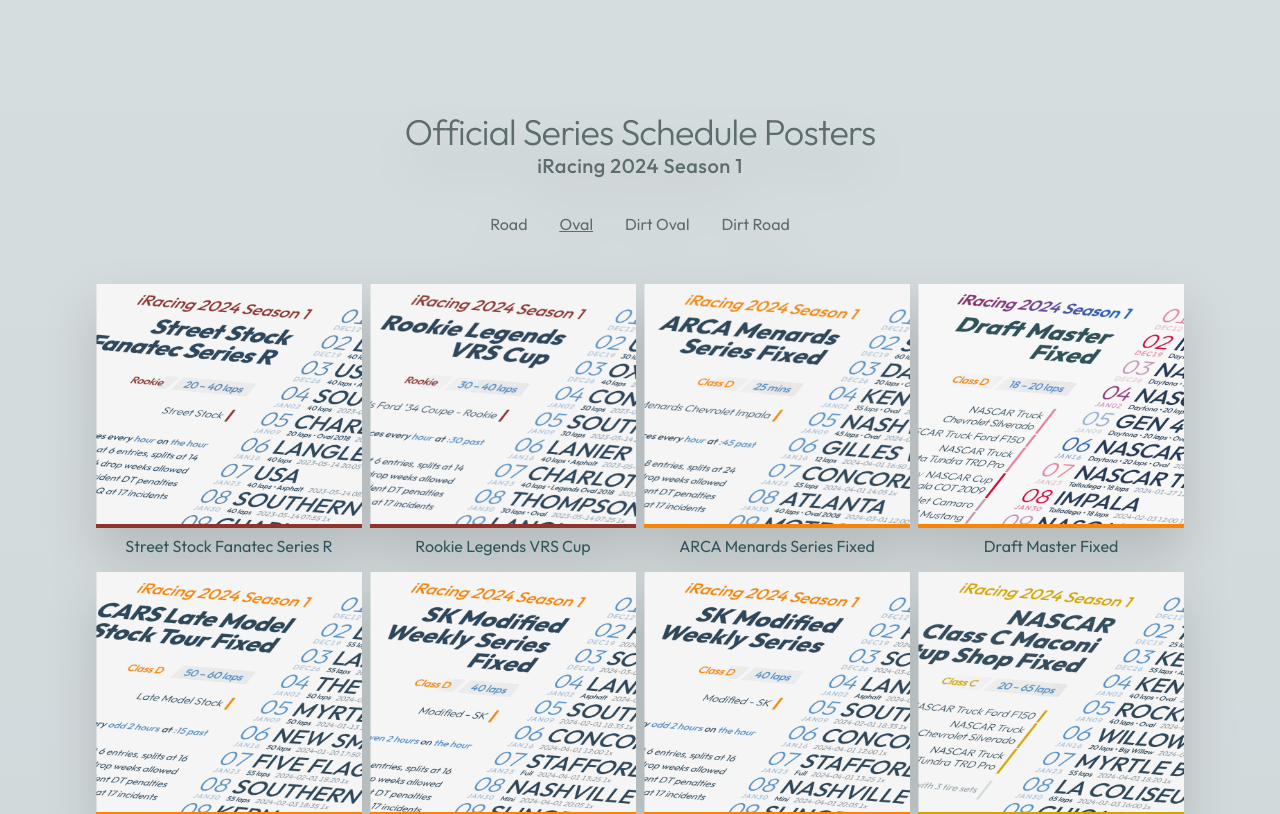
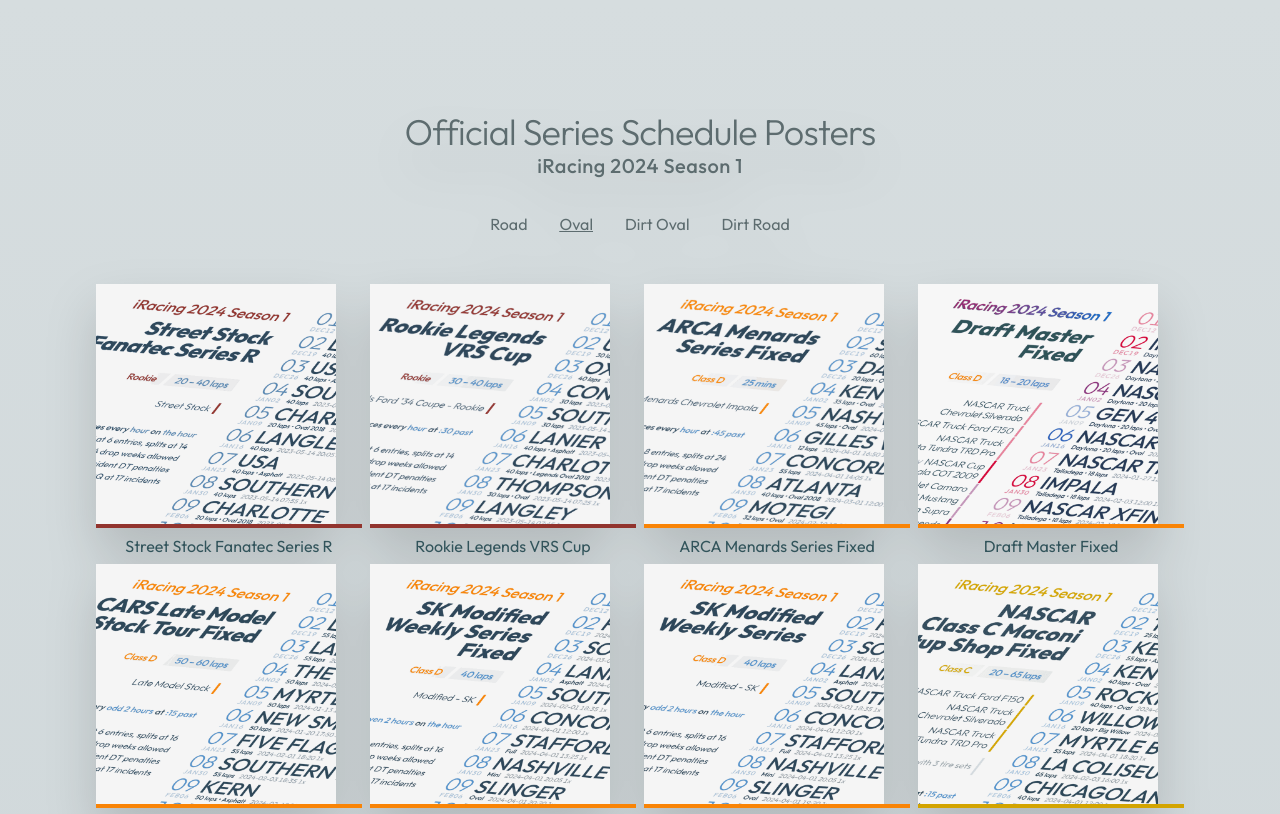
Before and after one commit to gscottolson/boxboxdesign, a Next.js app: page /iracing/2024s1/oval in a window 1280 px wide. Shown: the top 814 px of the page. Built offline with nearby package versions, Linux system fonts and the light colour scheme.

Commit message:
Card update

```diff
--- a/app/iracing/2024s1/series-card.tsx
+++ b/app/iracing/2024s1/series-card.tsx
@@ -19,17 +19,29 @@
   };
 
   const seriesBorder = borderColor[series.licenseClass || 'none'];
+  const size = 240;
 
   return (
     <Link href={getSeriesURL(series.seriesId)} passHref scroll={false}>
-      <div
-        className="text-teal800"
-        style={{ opacity: series.pdf?.endsWith('pdf') ? 1 : 0.7 }}
-      >
-        <PosterImage series={series} priority={priority} />
+      <div className="w-card text-teal800">
+        {!series.src ? (
+          <div className="h-card flex items-center justify-center bg-white300 p-4 align-middle leading-loose text-gray700">
+            Coming soon
+          </div>
+        ) : (
+          <Image
+            alt={`styled image of a schedule poster for ${series.name}`}
+            src={series.src}
+            width={size}
+            height={size}
+            priority={priority}
+          />
+        )}
 
-        <div className={`border-t-4 ${seriesBorder} flex min-h-4 flex-col`}>
-          <h2 className="basis-full px-6 py-2 text-center leading-5">
+        <div
+          className={`border-t-4 ${seriesBorder} flex min-h-4 flex-col px-6 `}
+        >
+          <h2 className="basis-full pt-2 text-center leading-5">
             <Balancer>{series.name}</Balancer>
           </h2>
         </div>
@@ -37,22 +49,3 @@
     </Link>
   );
 }
-
-function PosterImage(props: { series: OfficialSeries; priority: boolean }) {
-  return !props.series.src ? (
-    <div className="flex h-36 items-center justify-center bg-white300 p-4 align-middle leading-loose text-[#999] shadow-inner sm:h-48 lg:h-60">
-      Coming soon
-    </div>
-  ) : (
-    <div className="relative h-36 overflow-hidden transition-all sm:h-48 lg:h-60">
-      <Image
-        className="relative left-[25%] top-[25%] w-[384px] translate-x-[-25%] translate-y-[-25%]"
-        alt={`styled image of a schedule poster for ${props.series.name}`}
-        src={props.series.src || ''}
-        width={384}
-        height={384}
-        priority={props.priority}
-      />
-    </div>
-  );
-}
```
